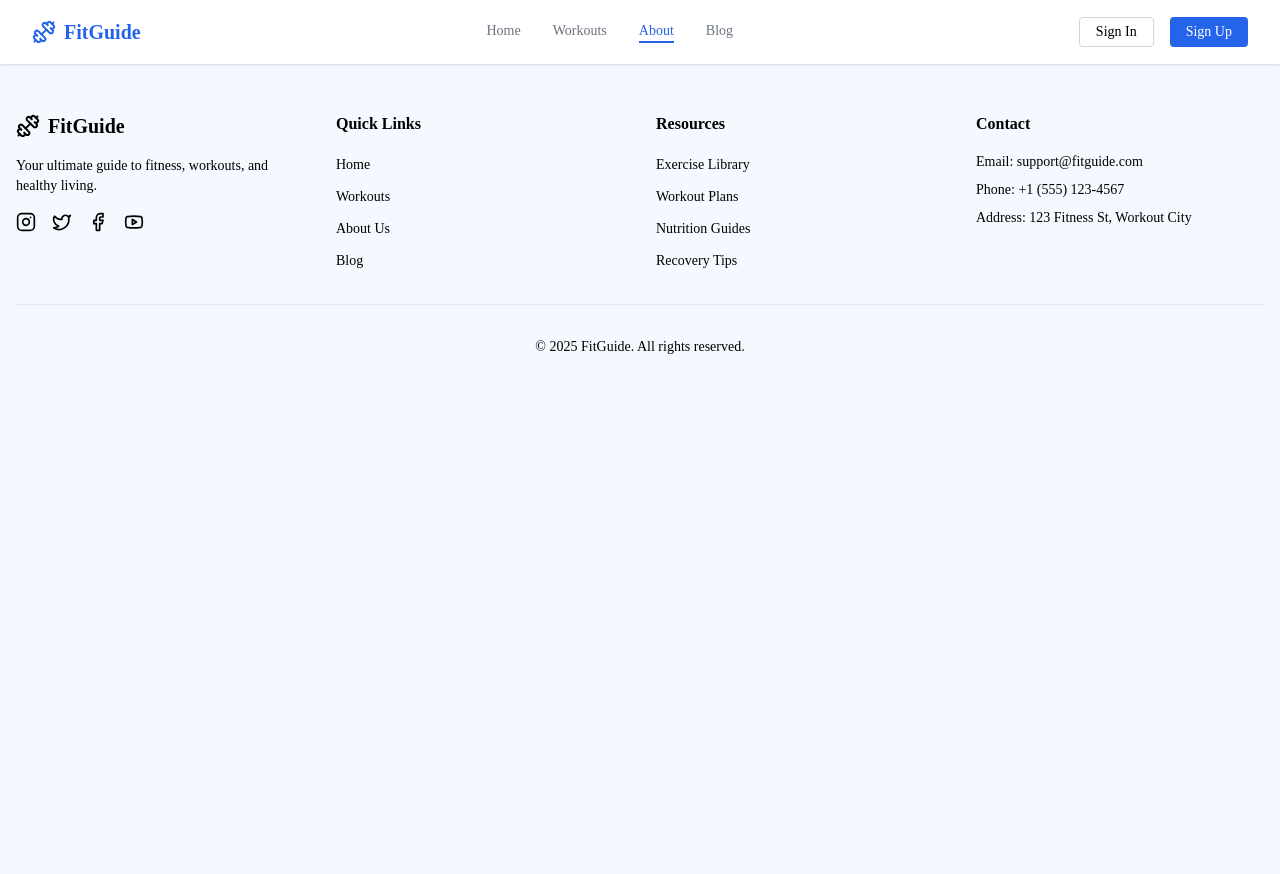
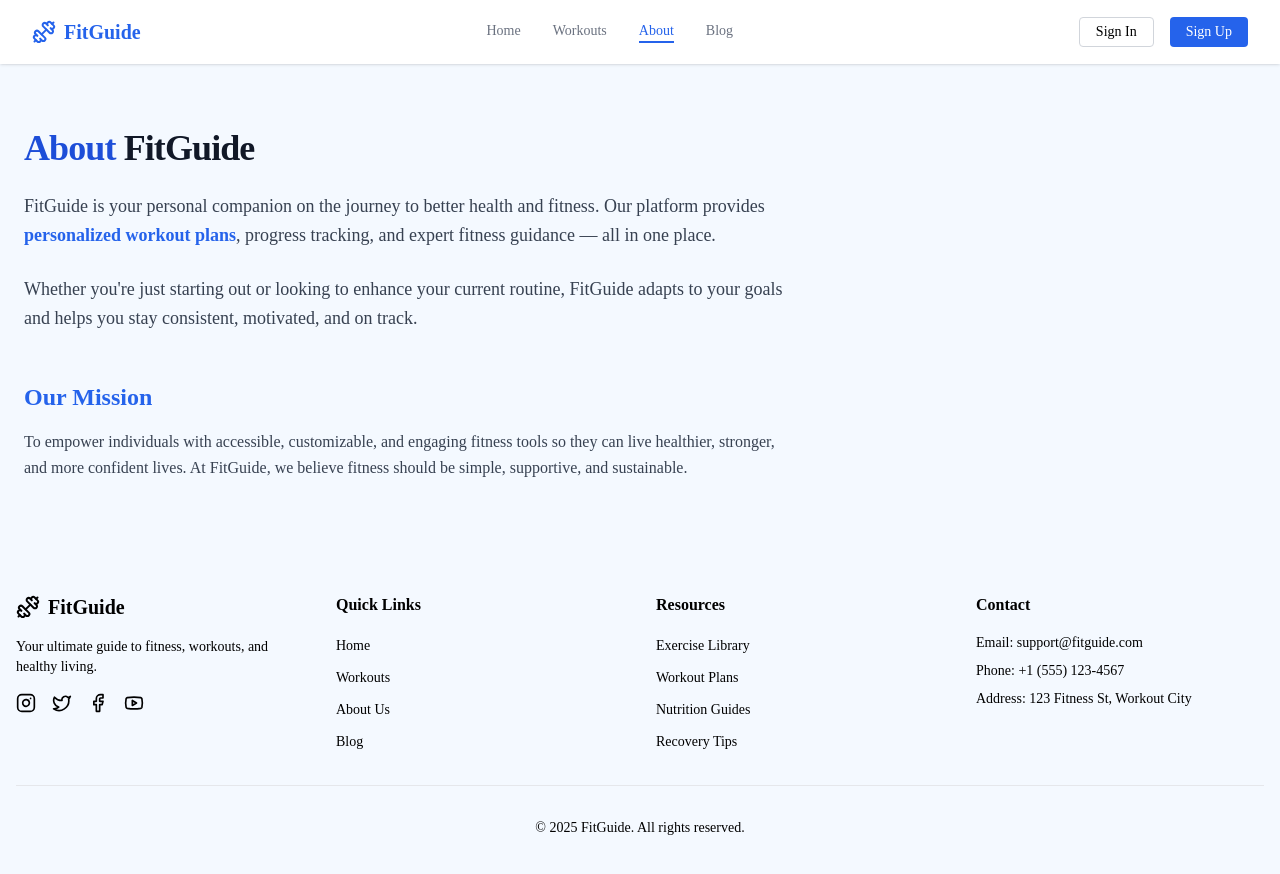
Before and after one commit to TathagatHarsh/exercise-tutorial, a React (Create React App) app: page /about in a window 1280 px wide. Shown: the top 874 px of the page. Before the commit the page ends 800 px from the top, so only its background shows below. Built offline with nearby package versions, Linux system fonts and the light colour scheme.

Commit message:
added about

```diff
--- a/src/App.js
+++ b/src/App.js
@@ -8,6 +8,7 @@ import Home from "./Pages/Home";
 import Navbar from "./components/Navbar";
 import Footer from "./components/Footer";
 import Blog from "./Pages/Blog";
+import About from "./Pages/About";
 
 const App = () => {
   return (
@@ -17,6 +18,7 @@ const App = () => {
         <Route path="/" element={<Home />} />
         <Route path="/exercise/:id" element={<ExerciseDetail />} />
         <Route path="/blog" element={<Blog />} />
+        <Route path="/about" element={<About />} />
       </Routes>
       <Footer />
     </Box>
--- /dev/null
+++ b/src/Pages/About.js
@@ -0,0 +1,37 @@
+import React from "react";
+
+const About = () => {
+  return (
+    <div className="container px-6 py-16 mx-auto">
+      <h1 className="mb-6 text-4xl font-extrabold tracking-tight text-blue-700">
+        About <span className="text-gray-900">FitGuide</span>
+      </h1>
+
+      <p className="max-w-3xl mb-6 text-lg leading-relaxed text-gray-700">
+        FitGuide is your personal companion on the journey to better health and
+        fitness. Our platform provides{" "}
+        <strong className="text-blue-600">personalized workout plans</strong>,
+        progress tracking, and expert fitness guidance — all in one place.
+      </p>
+
+      <p className="max-w-3xl mb-6 text-lg leading-relaxed text-gray-700">
+        Whether you're just starting out or looking to enhance your current
+        routine, FitGuide adapts to your goals and helps you stay consistent,
+        motivated, and on track.
+      </p>
+
+      <h2 className="mt-12 mb-4 text-2xl font-semibold text-blue-600">
+        Our Mission
+      </h2>
+
+      <p className="max-w-3xl text-base leading-relaxed text-gray-700">
+        To empower individuals with accessible, customizable, and engaging
+        fitness tools so they can live healthier, stronger, and more confident
+        lives. At FitGuide, we believe fitness should be simple, supportive, and
+        sustainable.
+      </p>
+    </div>
+  );
+};
+
+export default About;
```
